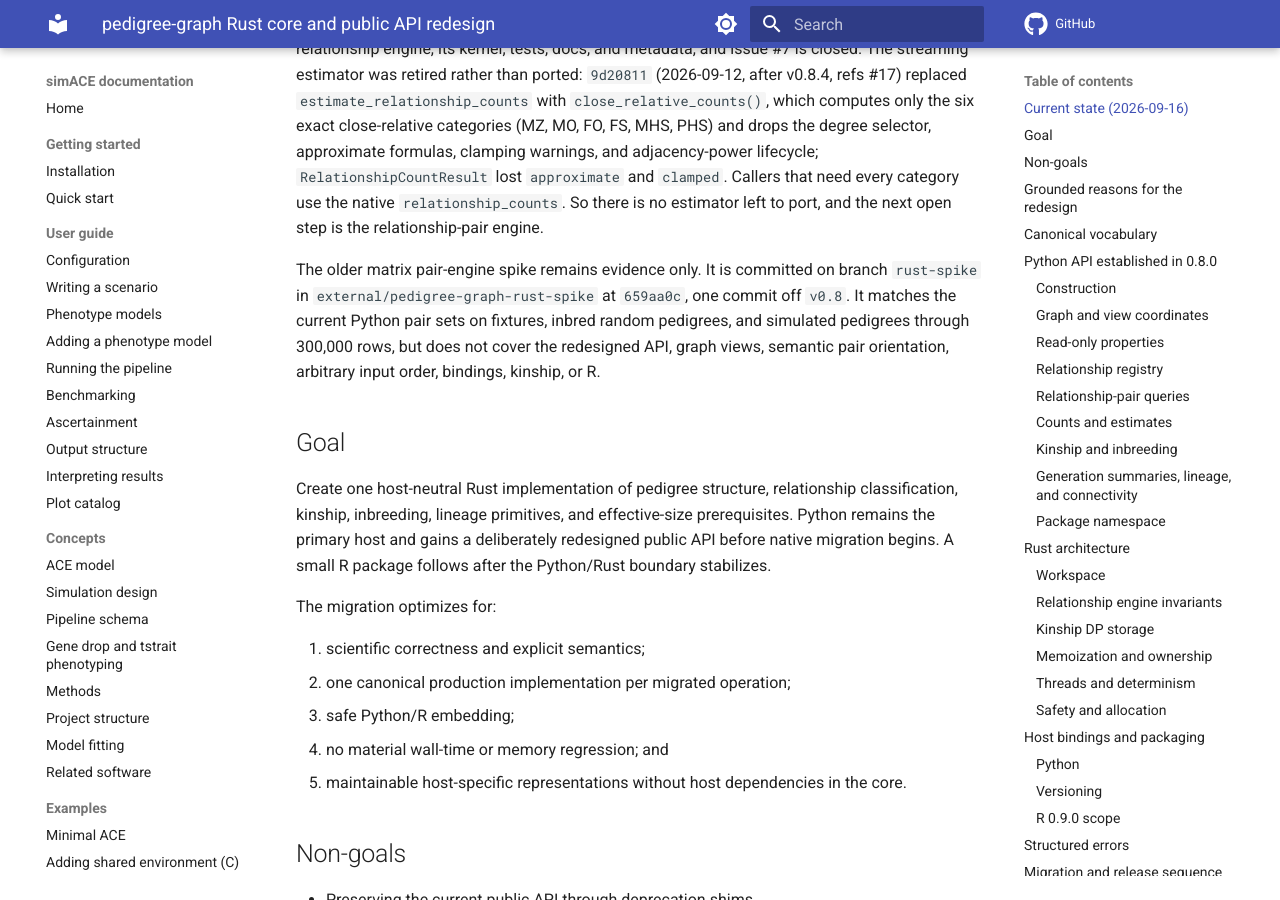
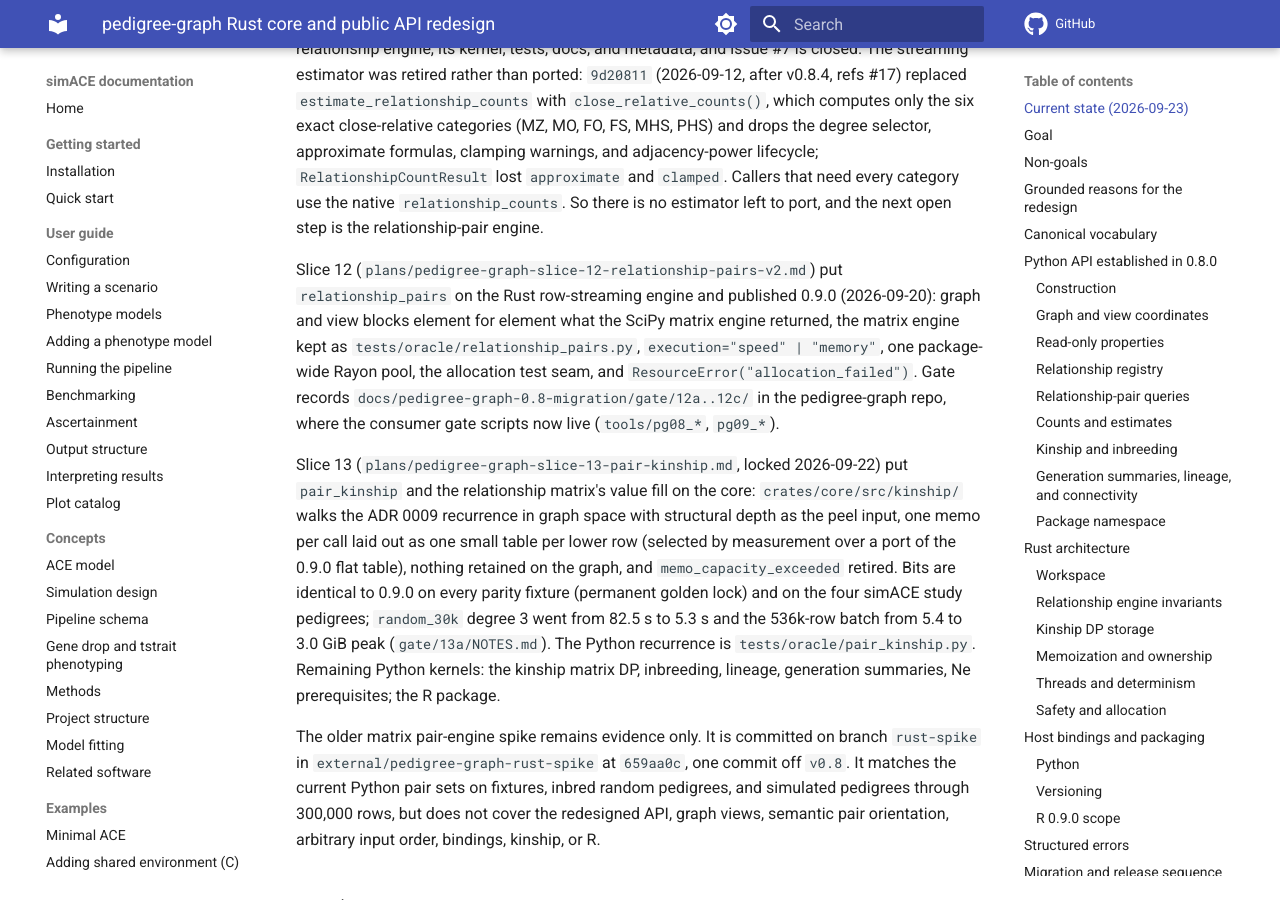
Before and after one commit to rwaples/simACE, an MkDocs documentation site: the page built from docs/plans/pedigree-graph-rust-core.md, in a window 1280 px wide and 900 px high, scrolled down 1482 px. Built offline with MkDocs 1.6.1 and Material for MkDocs 9.7.7, drawn with Linux system fonts in a browser that asks for light colours; comment, search, counter and statistics services are not loaded; some of the changed text lies outside the part shown.

Commit message:
Relock pedigree-graph to 0.9.1 and record slices 12 and 13 in the Rust-core plan
pair_kinship now runs on the Rust core (pedigree-graph slice 13, gate
13c); the smoke scenario's report.yaml is byte-identical across the
relock. The plan's state section catches up on slice 12 (v0.9.0) and
slice 13 (v0.9.1).

Claude-Session: https://claude.ai/code/session_016eFndB8AhUhznHMp4c7YoW

```diff
--- a/docs/plans/pedigree-graph-rust-core.md
+++ b/docs/plans/pedigree-graph-rust-core.md
@@ -8,7 +8,7 @@ as amended by ADR 0010 (the relationship engine streams rows and saturates
 multiplicity at two) and ADR 0011 (the scalar estimate's exact set). Implementation
 has begun; see "Current state" below. Supersedes `plans/pedigree-graph-rust-core.md`.
 
-## Current state (2026-09-16)
+## Current state (2026-09-23)
 
 0.8.0 is tagged and published, so the pure-Python API redesign of ADR 0006 is done
 and every consumer resolves the released wheel rather than a routed checkout.
@@ -66,6 +66,28 @@ degree selector, approximate formulas, clamping warnings, and adjacency-power
 lifecycle; `RelationshipCountResult` lost `approximate` and `clamped`. Callers that
 need every category use the native `relationship_counts`. So there is no estimator
 left to port, and the next open step is the relationship-pair engine.
+
+Slice 12 (`plans/pedigree-graph-slice-12-relationship-pairs-v2.md`) put
+`relationship_pairs` on the Rust row-streaming engine and published 0.9.0
+(2026-09-20): graph and view blocks element for element what the SciPy matrix
+engine returned, the matrix engine kept as `tests/oracle/relationship_pairs.py`,
+`execution="speed" | "memory"`, one package-wide Rayon pool, the allocation
+test seam, and `ResourceError("allocation_failed")`. Gate records
+`docs/pedigree-graph-0.8-migration/gate/12a..12c/` in the pedigree-graph repo,
+where the consumer gate scripts now live (`tools/pg08_*`, `pg09_*`).
+
+Slice 13 (`plans/pedigree-graph-slice-13-pair-kinship.md`, locked 2026-09-22)
+put `pair_kinship` and the relationship matrix's value fill on the core:
+`crates/core/src/kinship/` walks the ADR 0009 recurrence in graph space with
+structural depth as the peel input, one memo per call laid out as one small
+table per lower row (selected by measurement over a port of the 0.9.0 flat
+table), nothing retained on the graph, and `memo_capacity_exceeded` retired.
+Bits are identical to 0.9.0 on every parity fixture (permanent golden lock)
+and on the four simACE study pedigrees; `random_30k` degree 3 went from
+82.5 s to 5.3 s and the 536k-row batch from 5.4 to 3.0 GiB peak
+(`gate/13a/NOTES.md`). The Python recurrence is `tests/oracle/pair_kinship.py`.
+Remaining Python kernels: the kinship matrix DP, inbreeding, lineage,
+generation summaries, Ne prerequisites; the R package.
 
 The older matrix pair-engine spike remains evidence only. It is committed on branch
 `rust-spike` in `external/pedigree-graph-rust-spike` at `659aa0c`, one commit off
```
Also changed, not shown: 1 other file.
